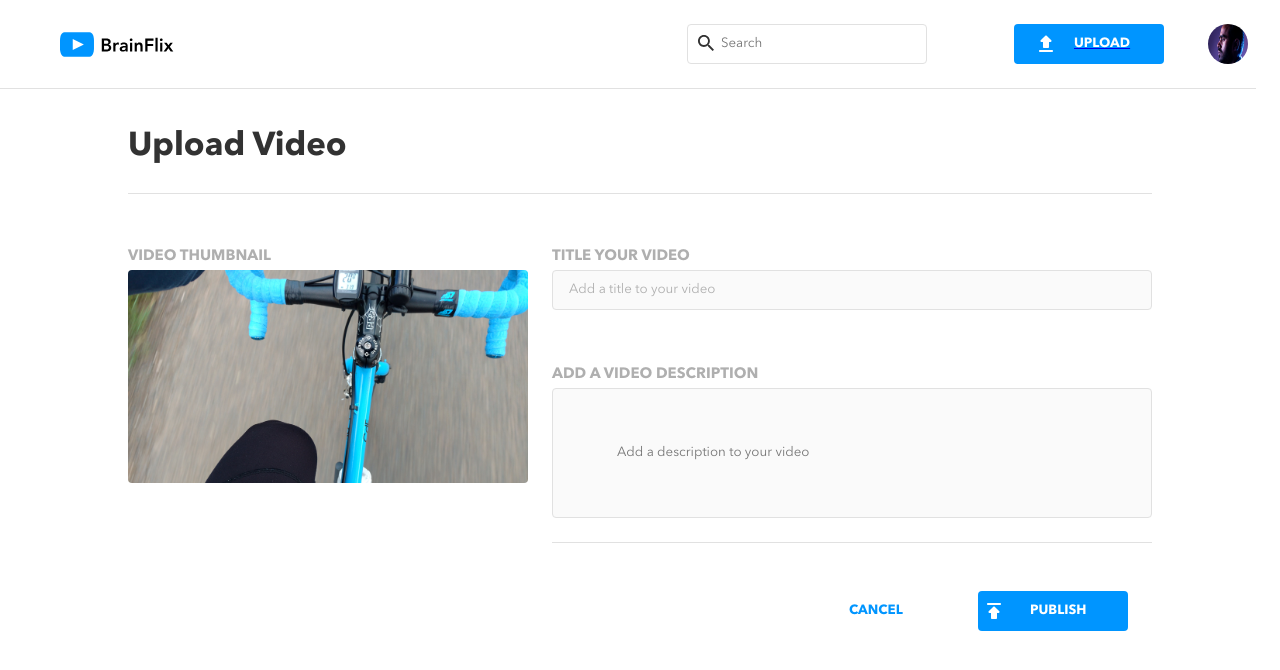
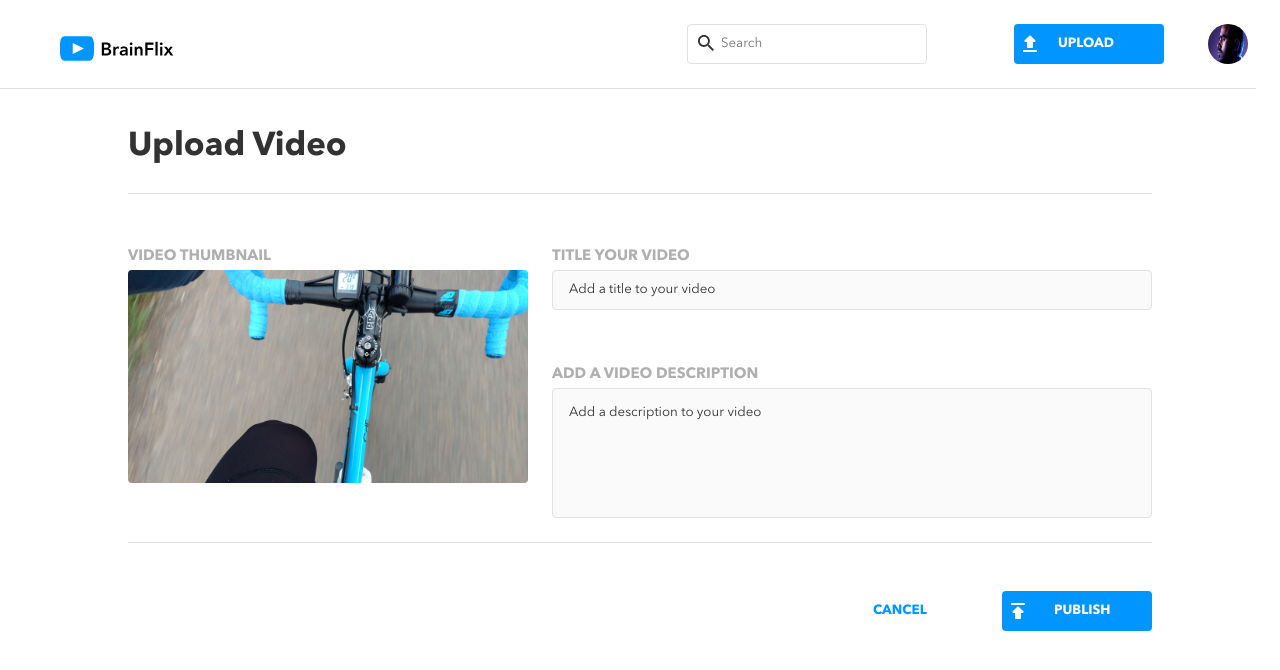
Before and after one commit to tarawiedeman/tara-wiedeman-brainflix, a React (Create React App) app: page /upload in a window 1280 px wide. Shown: the top 670 px of the page. Built offline with nearby package versions, Linux system fonts and the light colour scheme; no server answers.

Commit message:
added styling to all pages, adjusted for feedback

```diff
--- a/src/App.js
+++ b/src/App.js
@@ -2,7 +2,7 @@ import "./App.scss";
 import { BrowserRouter, Routes, Route, Navigate } from "react-router-dom";
 import Header from "./components/Header/Header";
 import Home from "./pages/Home";
-import UploadVideo from "./pages/UploadVideo";
+import Upload from "./pages/Upload/Upload";
 import NotFound from "./pages/NotFound";
 
 function App() {
@@ -13,7 +13,7 @@ function App() {
         <Route path="/" element={<Home />} />
         <Route path="/home" element={<Navigate to="/" />} />
         <Route path="/:id" element={<Home />} />
-        <Route path="/upload" element={<UploadVideo />} />
+        <Route path="/upload" element={<Upload />} />
 
         <Route path="*" element={<NotFound />} />
       </Routes>
--- a/src/components/CommentCard/CommentCard.scss
+++ b/src/components/CommentCard/CommentCard.scss
@@ -22,7 +22,7 @@
   @include desktop {
     margin-left: 10%;
     flex-wrap: wrap;
-    width: 50%;
+    width: 43%;
     position: relative;
   }
 
@@ -90,7 +90,7 @@
     }
 
     @include desktop {
-      width: 90%;
+      width: 78%;
     }
   }
 }
--- a/src/components/CurrentVideo/CurrentVideo.js
+++ b/src/components/CurrentVideo/CurrentVideo.js
@@ -35,11 +35,12 @@ function CurrentVideo({ currentVideo }) {
                 className="main_videoviews--image"
                 src={ViewsImage}
                 width="25rem"
+
               />
               <div>{currentVideo.views}</div>
             </div>
             <div className="main__videolikes">
-              <img className="main_videolikes--image" src={LikesImage} />
+              <img className="main_videolikes--image" src={LikesImage} width="22rem"/>
               <div>{currentVideo.likes} </div>
             </div>
           </div>
--- a/src/components/CurrentVideo/CurrentVideo.scss
+++ b/src/components/CurrentVideo/CurrentVideo.scss
@@ -41,11 +41,13 @@
   &__rowcontainer {
     display: flex;
     flex-direction: row;
+    gap:35%;
     border-bottom: 0.063rem solid $secondary-color-3;
     border-top: 0.063rem solid $secondary-color-3;
 
     @include tablet {
       border-top: none;
+      gap:44%
     }
 
     @include desktop {
@@ -53,6 +55,7 @@
       flex-direction: row;
       border-top: none;
       border-bottom: none;
+      gap:45%
     }
   }
   &__columncontainer {
@@ -61,8 +64,9 @@
 
     @include tablet {
       flex-direction: row;
-      gap: 1.5rem;
-      justify-content: space-around;
+      gap: 1rem;
+      justify-content: center;
+      align-items:center;
     }
 
     @include desktop {
@@ -88,12 +92,14 @@
   }
 
   &__videodate {
+    margin-top:1.5rem;
     font-weight: 400;
     font-size: 0.813rem;
     line-height: 1.125rem;
     color: $primary-color-3;
 
     @include tablet {
+      margin-top:1rem;
       font-size: 0.875rem;
       line-height: 1.375rem;
     }
@@ -101,16 +107,17 @@
 
   &__social {
     display: flex;
-    // flex-direction: column;
-    margin-left: 3rem;
+    flex-direction: column;
+
 
     @include tablet {
       flex-direction: row;
-      margin-left: 55%;
+
+
     }
 
     @include desktop {
-      margin-left: 90%;
+
       flex-direction: row;
       justify-content:center;
     }
@@ -143,6 +150,7 @@
   }
 
 
+
   &__videolikes {
     display:flex;
     flex-direction:row;
@@ -165,7 +173,9 @@
 
     }
 
+
   }
+
 
 
 
@@ -181,7 +191,7 @@
 
     @include desktop {
       border-top: 0.063rem solid $secondary-color-3;
-      width: 90%;
+      width: 87%;
       display: flex;
       flex-wrap: wrap;
     }
@@ -239,9 +249,11 @@
   }
 
   &__rowcontainer {
+
     @include tablet {
       display: flex;
       flex-direction: row;
+
     }
   }
 
@@ -293,24 +305,23 @@
     color: $primary-color-4;
     border: none;
     height: 2.5rem;
-    width: 15rem;
+    width: 83%;
     border-radius: 0.25rem;
     margin-bottom: 1rem;
-    margin-left: 2.5rem;
-    position: absolute;
-    right: 0rem;
-    bottom: -3rem;
+    margin-left: 3.25rem;
     align-items:center;
-    justify-content: center;
-    gap:0.5rem;
+    justify-content: flex-start;
+    gap:25%;
 
     @include tablet {
       width: 9.375rem;
-      padding-left: 2rem;
       padding-right: 2rem;
       margin-top: 1.5rem;
       margin-bottom: 1.5rem;
-      bottom: 0rem;
+      margin-left:0rem;
+      gap:20%;
+
+
     }
 
     @include desktop {
@@ -335,8 +346,8 @@
   }
 }
 
-.comment__input::placeholder {
-  color: $primary-color-3;
+.comments__input::placeholder {
+  color: $primary-color-1;
   text-align: start;
 }
 
--- a/src/components/Header/Header.scss
+++ b/src/components/Header/Header.scss
@@ -1,6 +1,22 @@
 @use "../../styles/partials/mixins" as *;
 
 @use "../../styles/partials/variables" as *;
+
+a:link{
+text-decoration: none;
+}
+
+a:visited{
+  text-decoration: none;
+}
+
+a:hover{
+  text-decoration: none;
+}
+
+a:active{
+  text-decoration: none;
+}
 
 .header {
   background-color: $primary-color-4;
@@ -9,6 +25,7 @@
   padding-left: 1rem;
   padding-right: 1rem;
   border-bottom: 1px solid $secondary-color-3;
+  align-items: center;
 
   @include tablet {
     display: flex;
@@ -80,17 +97,18 @@
     flex-direction: row;
     align-items: center;
     justify-content: flex-start;
-    gap: 5rem;
+    gap:29%;
     background-color: $primary-color-2;
     color: $primary-color-4;
     font-weight: 700;
     font-family: Avenir Next;
     border: none;
     height: 2.5rem;
-    width: 100%;
+    width: 18rem;
     border-radius: 0.25rem;
     margin-bottom: 1rem;
     padding: 0.25rem;
+    padding-right:1rem;
 
     @include tablet {
       margin-top: 1.5rem;
@@ -103,6 +121,7 @@
 
     @include desktop {
       margin-right: 5rem;
+
     }
   }
 
@@ -113,6 +132,7 @@
   &__container {
     display: flex;
     flex-direction: row;
+    justify-content:center;
   }
 }
 
@@ -128,6 +148,14 @@
 
 .header__search::placeholder {
   text-indent: 1.063rem;
+}
+
+input{
+  text-indent:1.25rem;
+}
+
+input:focus{
+  border:0.125rem solid $primary-color-2;
 }
 
 .avatar {
@@ -150,7 +178,3 @@
     margin-right: 2rem;
   }
 }
-
-.icon {
-  padding-left: 1rem;
-}
--- a/src/pages/Home.js
+++ b/src/pages/Home.js
@@ -4,8 +4,7 @@ import { useState, useEffect } from "react";
 import { useParams } from "react-router-dom";
 import axios from "axios";
 
-const BASE_URL = "https://project-2-api.herokuapp.com/videos/";
-const apiKey = "fabe5d3e-7822-47e1-a3f9-b1a93a8deb7d";
+const baseURL=process.env.REACT_APP_BASE_URL;
 
 function Home() {
   const { id } = useParams();
@@ -19,13 +18,13 @@ function Home() {
   useEffect(() => {
     setError(null);
     axios
-      .get(`${BASE_URL}?api_key=${apiKey}`)
+      .get(`${baseURL}`)
 
       .then((response) => {
         let videos = [];
         console.log(response.data);
         videos = response.data;
-        setVideos(response.data);
+        setVideos(videos);
       })
       .catch((e) => {
         setError(e.response.data.message);
@@ -38,7 +37,7 @@ function Home() {
     if (vidID) {
       setError(null);
       axios
-        .get(`${BASE_URL}${vidID}?api_key=${apiKey}`)
+        .get(`${baseURL}${vidID}`)
 
         .then((response) => {
           console.log(response.data);
--- a/src/components/Upload/Upload.js
+++ b/src/pages/Upload/Upload.js
@@ -1,10 +1,35 @@
 import "./Upload.scss";
 import ThumbnailImage from "../../assets/images/Upload-video-preview.jpg";
 import PublishImage from "../../assets/images/publish.svg";
+import axios from "axios";
+import { useNavigate } from "react-router-dom";
+
+
+
+const baseURL=process.env.REACT_APP_BASE_URL;
 
 function Upload() {
+
+function publishVideo(e) {
+
+    e.preventDefault();
+    const video = {
+      title:e.target.title.value,
+      description:e.target.description.value,
+      image:{ThumbnailImage}
+    }
+
+    axios
+    .post (`${baseURL}`, video)
+    .then ((response) => {
+      window.alert("You're video has been published");
+    })
+  .catch ( (e) => console.log(e.message));
+
+  }
+  const navigate = useNavigate();
   return (
-    <div className="upload">
+    <form className="upload" onSubmit={publishVideo}>
       <h1 className="upload__header">Upload Video</h1>
       <div className="upload__uploadcontainer">
         <div className="upload__thumbnailcontainer">
@@ -17,23 +42,25 @@ function Upload() {
             className="upload__input--text"
             type="text"
             placeholder="Add a title to your video"
+            name="title"
           ></input>
           <label className="upload__subheader">ADD A VIDEO DESCRIPTION</label>
           <input
             className="upload__input--textarea"
             type="textarea"
             placeholder="Add a description to your video"
+            name="description"
           ></input>
         </div>
       </div>
       <div className="upload__buttoncontainer">
-        <button className="upload__button--publish">
+        <button className="upload__button--publish" onClick={()=>navigate('/home')}>
           <img src={PublishImage} alt="publishicon" />
           PUBLISH
         </button>
         <button className="upload__button--cancel">CANCEL</button>
       </div>
-    </div>
+    </form>
   );
 }
 
--- a/src/components/Upload/Upload.scss
+++ b/src/pages/Upload/Upload.scss
@@ -38,6 +38,7 @@
     @include desktop {
       display: flex;
       flex-direction: row;
+      border-bottom: 1px solid $secondary-color-3;
     }
   }
 
@@ -92,6 +93,7 @@
       display: flex;
       flex-direction: column;
       width: 100%;
+      border-bottom:none;
     }
   }
 
@@ -163,6 +165,7 @@
       flex-direction: row-reverse;
       gap: 0.2rem;
       margin: 1.5rem;
+      margin-right:0rem;
     }
   }
   &__button--publish {
@@ -224,8 +227,18 @@
 }
 
 .upload__input--text::placeholder {
-  color: $primary-color-3;
-  text-align: start;
+  color: $primary-color-1;
+  text-align: left;
+  text-indent:0rem;
+
+}
+
+.upload__input--textarea::placeholder {
+  color: $primary-color-1;
+  position:absolute;
+  left:1rem;
+  top:1rem;
+  text-indent:0rem;
 }
 
 .upload__button:hover {
--- a/src/pages/UploadVideo.js
+++ /dev/null
@@ -1,11 +0,0 @@
-import Upload from "../components/Upload/Upload";
-
-function UploadVideo() {
-  return (
-    <>
-      <Upload />
-    </>
-  );
-}
-
-export default UploadVideo;
```
Also changed, not shown: 1 other file (tests, documents, lock files or other folders).
